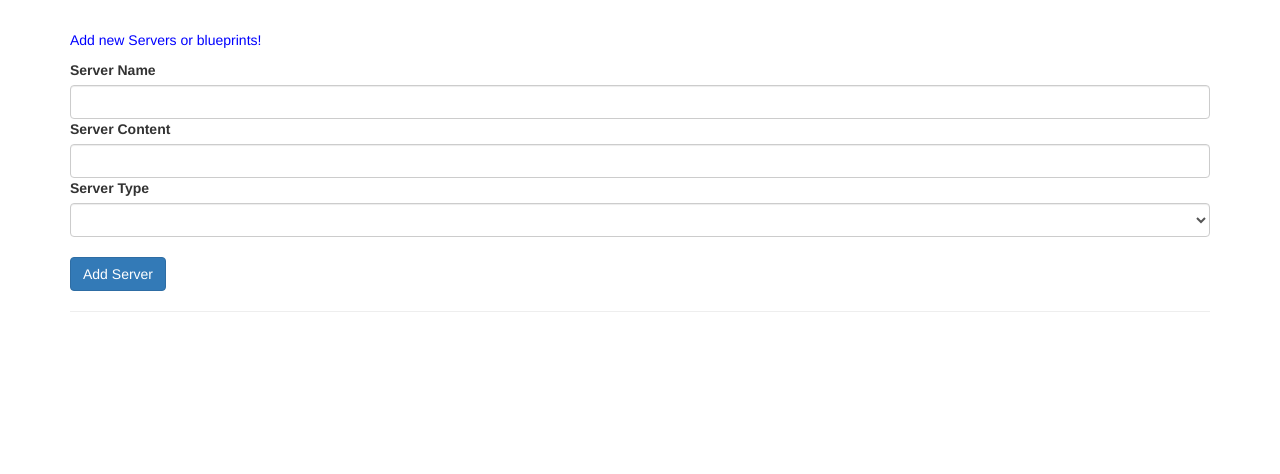
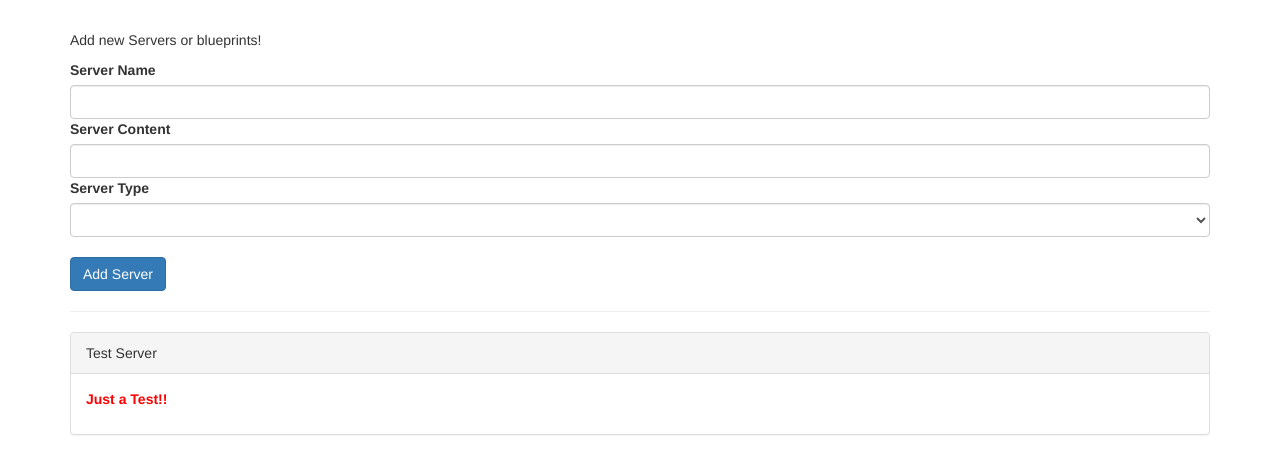
Before and after one commit to starvikas1988/angular_basic_part1, an Angular app: page / in a window 1280 px wide. Shown: the top 474 px of the page. Built offline with nearby package versions, Linux system fonts and the light colour scheme.

Commit message:
component custom proprty and event binding

```diff
--- a/src/app/app.component.html
+++ b/src/app/app.component.html
@@ -1,39 +1,12 @@
 <div class="container">
   <div class="row">
-    <div class="col-xs-12">
-      <p>Add new Servers or blueprints!</p>
-      <label>Server Name</label>
-      <input type="text" class="form-control" [(ngModel)]="newServerName">
-      <!-- two way data binding -->
-      <!-- {{newServerName}} -->
-      <label>Server Content</label>
-      <input type="text" class="form-control" [(ngModel)]="newServerContent">
-      <label for="serverType">Server Type</label>
-      <select id="serverType" name="serverType" class="form-control" [(ngModel)]="newServerType">
-        <option value="server" selected>Server</option>
-        <option value="blueprint">Blueprint</option>
-      </select>
-
-      <br>
-      <button
-        class="btn btn-primary"
-        (click)="onAddServer()">Add Server</button>
-    </div>
+   <app-cockpit (serverCreated) = "onServerAdded($event)"></app-cockpit>
   </div>
   <hr>
   <div class="row">
     <div class="col-xs-12">
-      <div
-        class="panel panel-default"
-        *ngFor="let element of serverElements">
-        <div class="panel-heading">{{ element.name }}</div>
-        <div class="panel-body">
-          <p>
-            <strong *ngIf="element.type === 'server'" style="color: red">{{ element.content }}</strong>
-            <em *ngIf="element.type === 'blueprint'">{{ element.content }}</em>
-          </p>
-        </div>
-      </div>
+      <!-- custom component property binding -->
+      <app-server-element *ngFor="let serverElement of serverElements" [element] ="serverElement"></app-server-element>
     </div>
   </div>
 </div>
--- a/src/app/app.component.ts
+++ b/src/app/app.component.ts
@@ -1,22 +1,28 @@
-import { Component } from '@angular/core';
+import { Component, OnInit } from '@angular/core';
 
 @Component({
   selector: 'app-root',
   templateUrl: './app.component.html',
   styleUrls: ['./app.component.css']
 })
-export class AppComponent {
-  serverElements = [];
-  newServerName = '';
-  newServerContent = '';
-  newServerType = '';
+export class AppComponent implements OnInit{
+  serverElements = [{type:'server',name:'Test Server',content:'Just a Test!!'}];
 
-  onAddServer() {
+  constructor(){
+
+  }
+
+  ngOnInit(): void {
+
+  }
+
+  onServerAdded(serverData : {serverName:string, serverContent:string, serverType:string}){
     this.serverElements.push({
-      type: this.newServerType,
-      name: this.newServerName,
-      content: this.newServerContent
-    });
-    console.log('Server Elements:', this.serverElements);
+      type: serverData.serverType,
+      name: serverData.serverName,
+      content: serverData.serverContent
+
+    })
+
   }
 }
--- a/src/app/app.module.ts
+++ b/src/app/app.module.ts
@@ -4,10 +4,14 @@
 
 
 import { AppComponent } from './app.component';
+import { CockpitComponent } from './cockpit/cockpit.component';
+import { ServerElementComponent } from './server-element/server-element.component';
 
 @NgModule({
   declarations: [
-    AppComponent
+    AppComponent,
+    CockpitComponent,
+    ServerElementComponent
   ],
   imports: [
     BrowserModule,
--- /dev/null
+++ b/src/app/cockpit/cockpit.component.html
@@ -0,0 +1,19 @@
+<div class="col-xs-12">
+    <p>Add new Servers or blueprints!</p>
+    <label>Server Name</label>
+    <input type="text" class="form-control" [(ngModel)]="newServerName">
+    <!-- two way data binding -->
+    <!-- {{newServerName}} -->
+    <label>Server Content</label>
+    <input type="text" class="form-control" [(ngModel)]="newServerContent">
+    <label for="serverType">Server Type</label>
+    <select id="serverType" name="serverType" class="form-control" [(ngModel)]="newServerType">
+      <option value="server" selected>Server</option>
+      <option value="blueprint">Blueprint</option>
+    </select>
+
+    <br>
+    <button
+      class="btn btn-primary"
+      (click)="onAddServer()">Add Server</button>
+  </div>
--- /dev/null
+++ b/src/app/cockpit/cockpit.component.ts
@@ -0,0 +1,30 @@
+import { Component, OnInit ,EventEmitter,Output} from '@angular/core';
+
+@Component({
+  selector: 'app-cockpit',
+  templateUrl: './cockpit.component.html',
+  styleUrl: './cockpit.component.css'
+})
+export class CockpitComponent implements OnInit{
+  @Output() serverCreated = new EventEmitter <{serverName: string, serverContent: string, serverType: string}>();
+  newServerName = '';
+  newServerContent = '';
+  newServerType = '';
+
+  constructor(){
+
+  }
+
+  ngOnInit(): void {
+
+  }
+
+  onAddServer() {
+    this.serverCreated.emit({
+      serverName : this.newServerName,
+      serverContent: this.newServerContent,
+      serverType: this.newServerType
+    });
+
+  }
+}
--- /dev/null
+++ b/src/app/server-element/server-element.component.html
@@ -0,0 +1,11 @@
+
+    <div
+      class="panel panel-default">
+      <div class="panel-heading">{{ element.name }}</div>
+      <div class="panel-body">
+        <p>
+          <strong *ngIf="element.type === 'server'" style="color: red">{{ element.content }}</strong>
+          <em *ngIf="element.type === 'blueprint'" style="color: blue;">{{ element.content }}</em>
+        </p>
+      </div>
+    </div>
--- /dev/null
+++ b/src/app/server-element/server-element.component.ts
@@ -0,0 +1,20 @@
+import { Component, Input, OnInit } from '@angular/core';
+
+@Component({
+  selector: 'app-server-element',
+  templateUrl: './server-element.component.html',
+  styleUrl: './server-element.component.css'
+})
+export class ServerElementComponent implements OnInit{
+//component custon - property event binding
+ @Input() element :{type:String,name:String,content:String}
+ //@Input('srvElement') element :{type:String,name:String,content:String}
+
+  constructor(){
+
+  }
+  ngOnInit(): void {
+
+  }
+
+}
```
Also changed, not shown: src/app/cockpit/cockpit.component.css (added), src/app/server-element/server-element.component.css (added), 2 other files (tests, documents, lock files or other folders).
